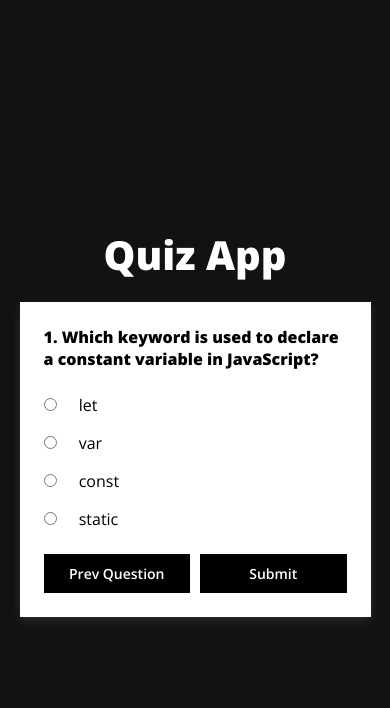
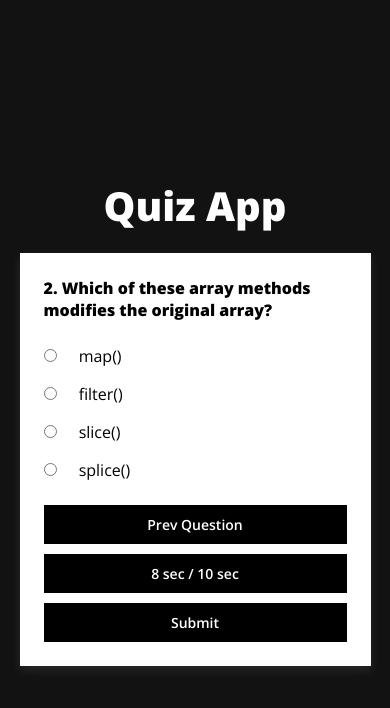
Before and after one commit to anurag211824/QuizApp, a plain HTML site: page index.html in a window 390 px wide. Both pictures are taken after a click on the button "Submit". Drawn offline with nearby package versions, Linux system fonts and the light colour scheme; a web font is replaced by a local one.

Commit message:
added some extra functions

```diff
--- a/index.html
+++ b/index.html
@@ -25,6 +25,9 @@
         </div>
         <div class="button-box">
             <button id="prev-btn" onclick="prevQuestion()">Prev Question</button>
+
+              <div id="timer-value"></div>
+
             <button id="submit-btn" onclick="submitQuestion()">Submit</button>
         </div>
     </div>
--- a/script.js
+++ b/script.js
@@ -5,7 +5,6 @@ const quizData = [
     options: ["let", "var", "const", "static"],
     answer: "const",
   },
-
   {
     question: "Which of these array methods modifies the original array?",
     options: ["map()", "filter()", "slice()", "splice()"],
@@ -32,15 +31,21 @@ const quizData = [
     answer: "Refers to the current object",
   },
 ];
-let answerDetails =[]
+
+let answerDetails = [];
 const questionBox = document.querySelector(".question-box");
 const allInputs = document.querySelectorAll("input[type=radio]");
+const timerValue = document.getElementById("timer-value"); // Timer display element
 let Correct = 0;
 let incorrect = 0;
 let index = 0;
+let intervalId;
+let countdown;
+
 const loadQuestions = () => {
   if (index === quizData.length) {
-    console.log(answerDetails);
+    clearInterval(intervalId);
+    clearInterval(countdown);
     displayResult();
     return;
   }
@@ -51,34 +56,60 @@ const loadQuestions = () => {
     input.value = quizQuestion.options[i];
     input.nextElementSibling.innerHTML = quizQuestion.options[i];
   });
+
+  startCountdown(); // Start the countdown for the current question
+};
+
+const startCountdown = () => {
+  let timeLeft = 10; // 10 seconds for each question
+  timerValue.textContent = `${timeLeft} sec / 10 sec`;
+
+  // Update the timer every second
+  countdown = setInterval(() => {
+    timeLeft--;
+    timerValue.textContent = `${timeLeft} sec / 10 sec`;
+
+    // If time runs out, submit the question
+    if (timeLeft <= 0) {
+      clearInterval(countdown);
+      submitQuestion();
+    }
+  }, 1000);
 };
 
 const submitQuestion = () => {
+  clearInterval(countdown); // Stop the countdown timer
   let ans = getAnswer();
-  if (!ans) {
-    alert("Please select an answer");
-    return;
-  }
   if (ans === quizData[index].answer) {
     Correct++;
   } else {
     incorrect++;
   }
- answerDetails.push({questionNo:`${index+1}`,
+
+  let userAnswer = getAnswer();
+  if (userAnswer === undefined) {
+    userAnswer = "Not Attempted";
+  }
+
+  answerDetails.push({
+    questionNo: `${index + 1}`,
     answer: `${quizData[index].answer}`,
-    userAnswer:`${getAnswer()}`
+    userAnswer: `${userAnswer}`,
   });
+
   index++;
   reset();
   loadQuestions();
 };
-const prevQuestion=()=>{
-    if(index>0){
+
+const prevQuestion = () => {
+  if (index > 0) {
     index--;
     reset();
     loadQuestions();
   }
-}
+};
+
 const getAnswer = () => {
   let answer;
   allInputs.forEach((input) => {
@@ -88,6 +119,7 @@ const getAnswer = () => {
   });
   return answer;
 };
+
 const reset = () => {
   allInputs.forEach((input) => {
     input.checked = false;
@@ -104,18 +136,26 @@ const displayResult = () => {
         <th>Correct Answer</th>
         <th>User Answer</th>
       </tr>
-        ${answerDetails.map(answer=> `<tr>
+      ${answerDetails
+        .map(
+          (answer) => `<tr>
         <td>${answer.questionNo}</td>
         <td>${answer.answer}</td>
         <td>${answer.userAnswer}</td>
-        </tr>`).join('')}
+        </tr>`
+        )
+        .join("")}
     </table>
-    </div>`
+  </div>`;
   const result = `<div class="res">
   <h1>Quiz Result</h1>
   <p>Correct answers: <span>${Correct}</span></p>
   <p>Incorrect answers: <span>${incorrect}</span></p>
+  <button onclick="location.reload()">Restart Quiz</button>
   </div>`;
-    resultBox.innerHTML= answersInfo+result;
+  resultBox.innerHTML = answersInfo + result;
+
 };
+
+// Load the first question
 loadQuestions();
--- a/style.css
+++ b/style.css
@@ -57,6 +57,7 @@ h1 {
 .button-box {
     display: flex;
     justify-content: space-between;
+    align-items: center;
     gap: 10px;
 }
 
@@ -68,7 +69,17 @@ button {
     cursor: pointer;
     transition: all 0.3s ease-in-out;
 }
+#timer-value{
+    padding: 10px 15px;
+    border: none;
+    font-size: 14px;
+    font-weight: 600;
+    cursor: pointer;
+    transition: all 0.3s ease-in-out;
+    background-color: black;
+    color: white;
 
+}
 #prev-btn, #submit-btn {
     background-color: black;
     color: white;
@@ -133,6 +144,16 @@ th {
 tr:nth-child(even) {
     background: #f9f9f9;
 }
+.res button{
+    width: 100%;
+    padding: 10px 15px;
+    font-size: 14px;
+    font-weight: 600;
+    cursor: pointer;
+    transition: all 0.3s ease-in-out;
+    background-color: black;
+    color: white;
+}
 
 @media (max-width: 550px) {
     h1 {
@@ -153,4 +174,12 @@ tr:nth-child(even) {
         margin-top: 10px;
        font-size: 13px;
     }
+    .button-box{
+        flex-direction: column;
+    }
+    #timer-value{
+      text-align: center;
+        width: 100%;
+    }
+
 }
```
Lines whose indentation alone changed are shown as unchanged.
